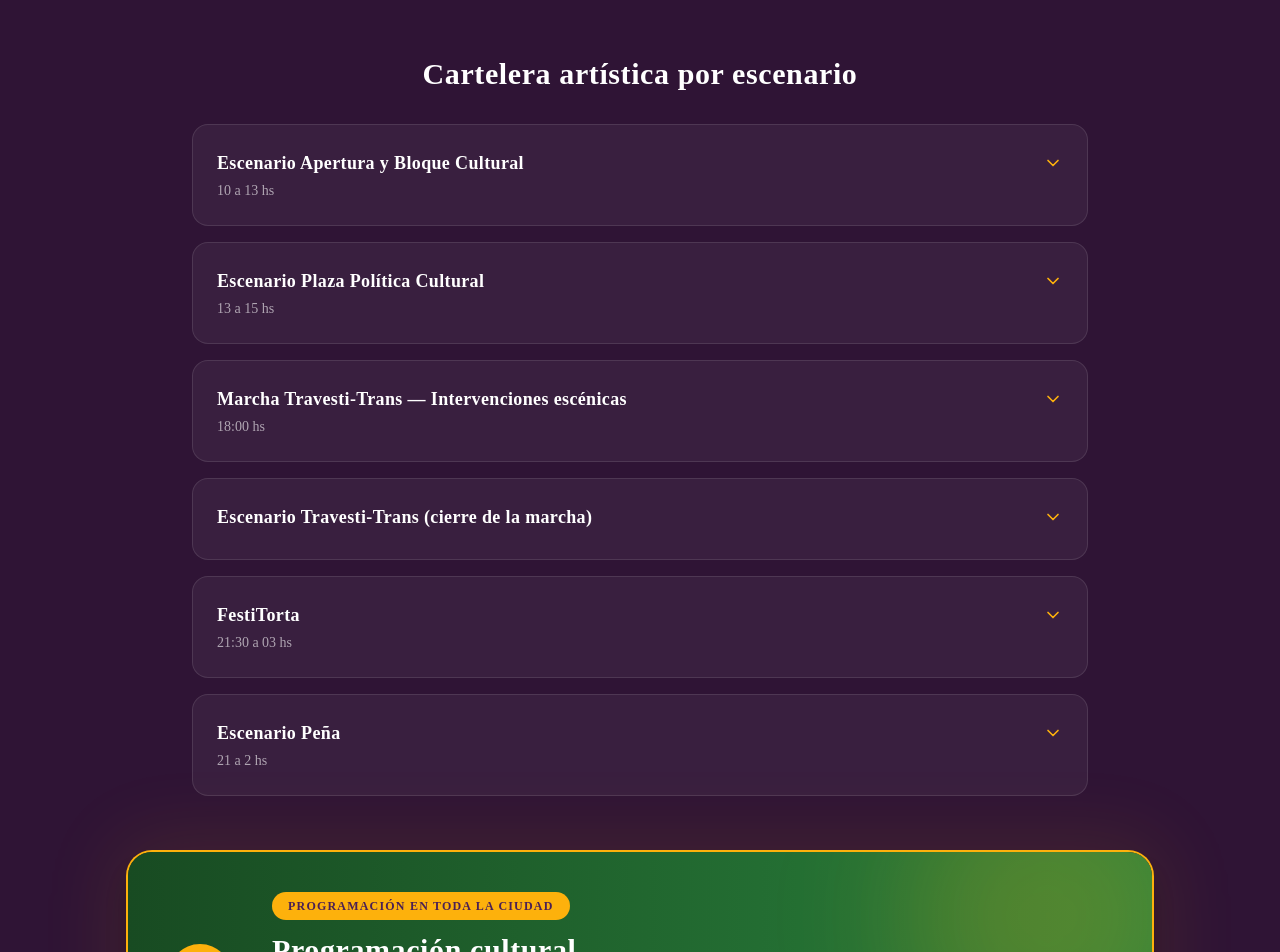
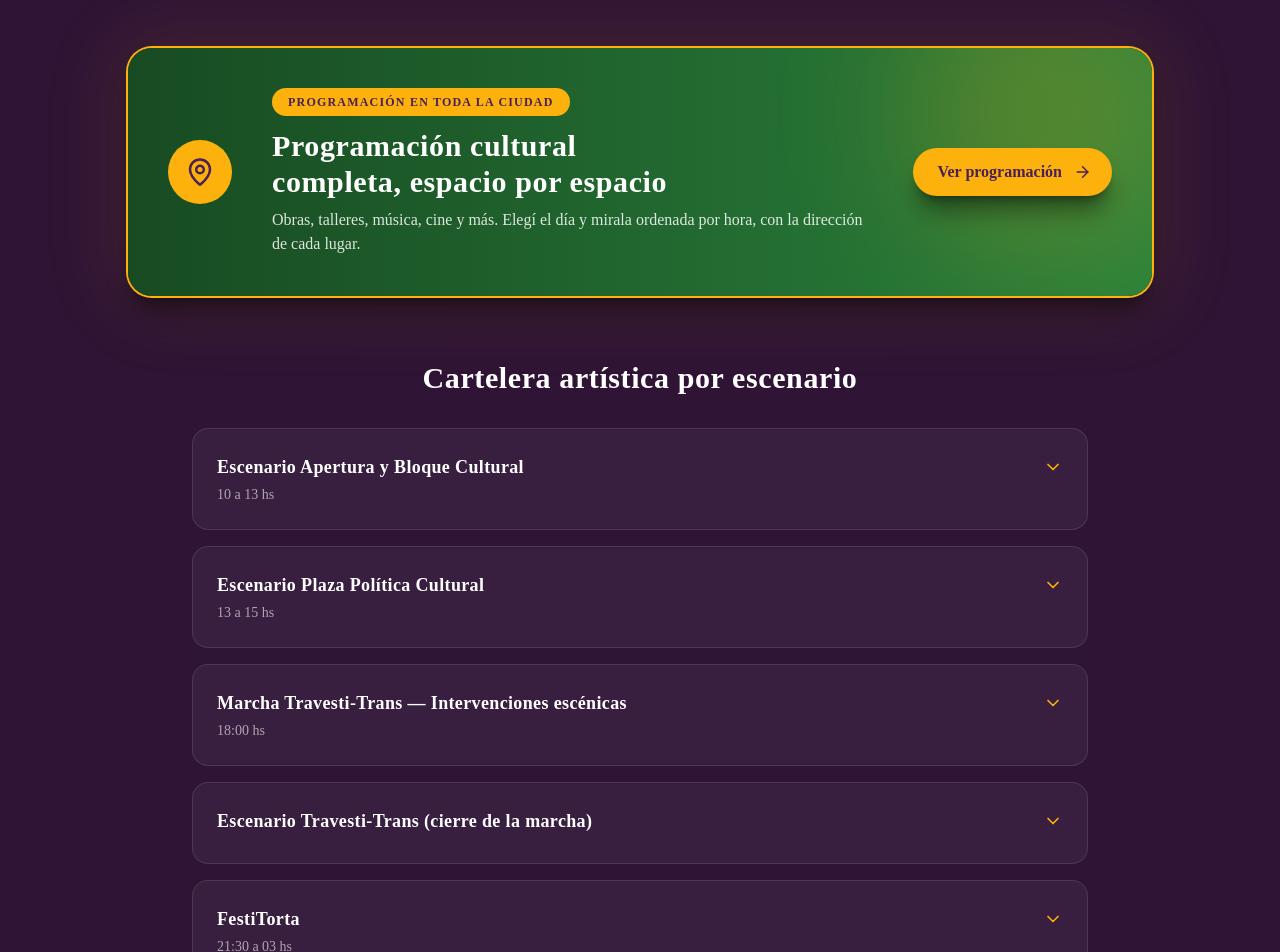
Before and after one commit to nailsaita/apps, a React (Vite) app in the folder web/: page / in a window 1280 px wide. Shown: the part 4040-4992 px from the top of the page. Built offline with nearby package versions, Linux system fonts and the light colour scheme; a web font is replaced by a local one.

Commit message:
actualización 1000

```diff
--- a/web/src/pages/HomePage.jsx
+++ b/web/src/pages/HomePage.jsx
@@ -1830,9 +1830,9 @@ function CulturalSection() {
           {renderTodoElFinde()}
         </div>
       </div>
-
+      <ProgramacionBanner />
      <CarteleraEscenarios />
-      <ProgramacionBanner />
+
 
     </div>
   </section>;
```
